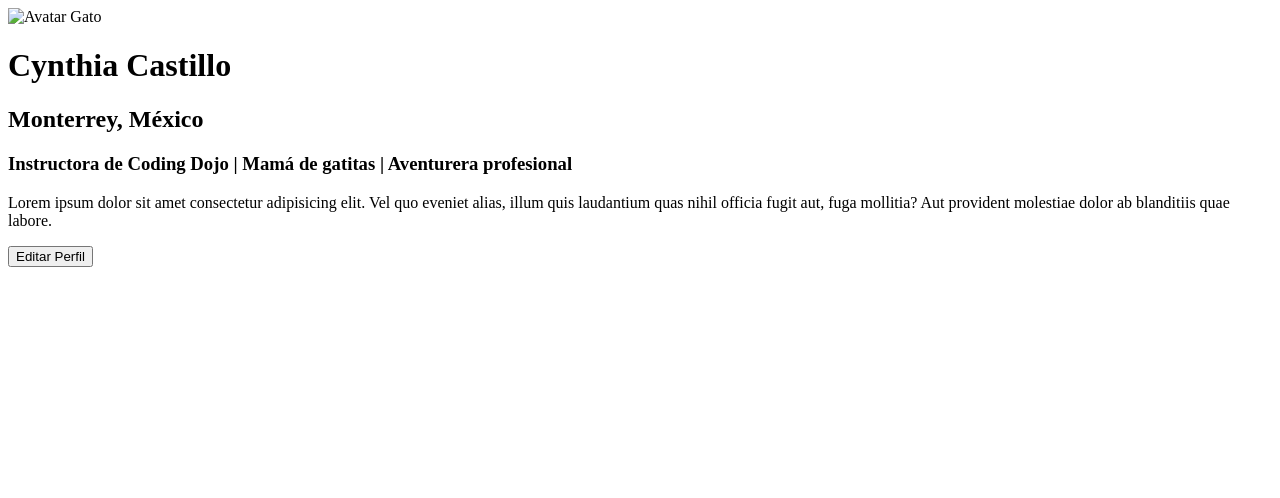
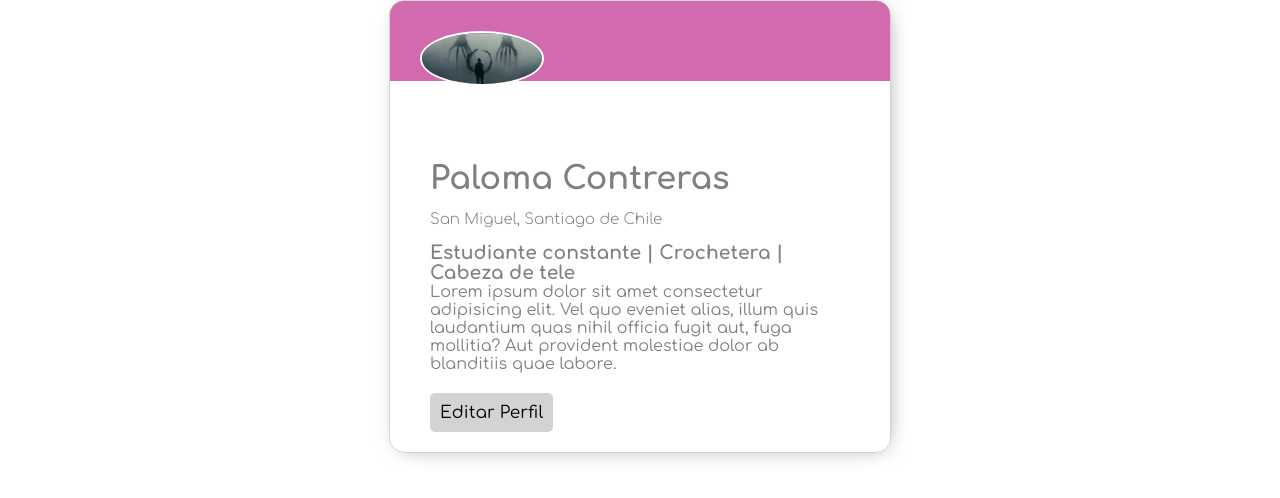
Before and after one commit to palomaandrea/bootcampPython, a plain HTML site: page HTML/tareas/core/tarjeta-usuario/index.html in a window 1280 px wide. Drawn offline with Linux system fonts and the light colour scheme.

Commit message:
Tarjeta de usuario enviada. Queda pendiente de futuras mejoras

```diff
--- a/HTML/tareas/core/tarjeta-usuario/index.html
+++ b/HTML/tareas/core/tarjeta-usuario/index.html
@@ -5,22 +5,22 @@
     <meta charset="UTF-8">
     <meta name="viewport" content="width=device-width, initial-scale=1.0">
     <title>Tarjeta de Usuario</title>
-    <link rel="stylesheet" href="tarjeta.css">
+    <link rel="stylesheet" href="style.css">
+    <!--fuente 1-->
     <link rel="preconnect" href="https://fonts.googleapis.com">
     <link rel="preconnect" href="https://fonts.gstatic.com" crossorigin>
-    <link href="https://fonts.googleapis.com/css2?family=Karla:ital,wght@0,200..800;1,200..800&display=swap"
-        rel="stylesheet">
+    <link href="https://fonts.googleapis.com/css2?family=Comfortaa:wght@300..700&display=swap" rel="stylesheet">
 </head>
 
 <body>
     <div class="card">
         <div class="card-header">
-            <img src="img/gatito.jpg" alt="Avatar Gato">
+            <img src="img/arrival.jpg" alt="Avatar Arrival">
         </div>
         <div class="card-body">
-            <h1>Cynthia Castillo</h1>
-            <h2>Monterrey, México</h2>
-            <h3>Instructora de Coding Dojo | Mamá de gatitas | Aventurera profesional</h3>
+            <h1>Paloma Contreras</h1>
+            <h2>San Miguel, Santiago de Chile</h2>
+            <h3>Estudiante constante | Crochetera | Cabeza de tele</h3>
             <p>
                 Lorem ipsum dolor sit amet consectetur adipisicing elit. Vel quo eveniet alias, illum quis laudantium
                 quas nihil officia fugit aut, fuga mollitia? Aut provident molestiae dolor ab blanditiis quae labore.
--- a/HTML/tareas/core/tarjeta-usuario/style.css
+++ b/HTML/tareas/core/tarjeta-usuario/style.css
@@ -3,7 +3,7 @@
     padding: 0;
     margin: 0;
     border: 0;
-    font-family: "Karla", sans-serif;
+    font-family: "Comfortaa";
 }
 
 .card {
@@ -19,7 +19,7 @@
 
 .card-header {
     height: 80px;
-    background-color: #01bcd5;
+    background-color: #d16aaf;
     /* border-top-left-radius: 15px;
     border-top-right-radius: 15px; */
 }
```
Also changed, not shown: HTML/tareas/core/tarjeta-usuario/img/arrival.jpg (added).
